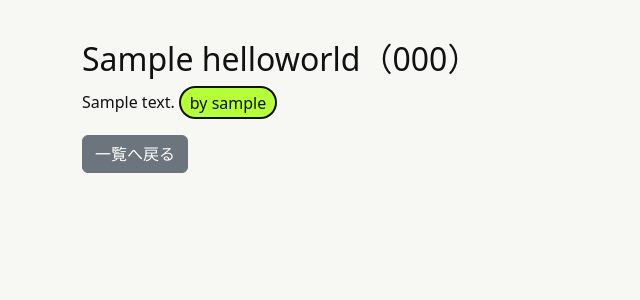
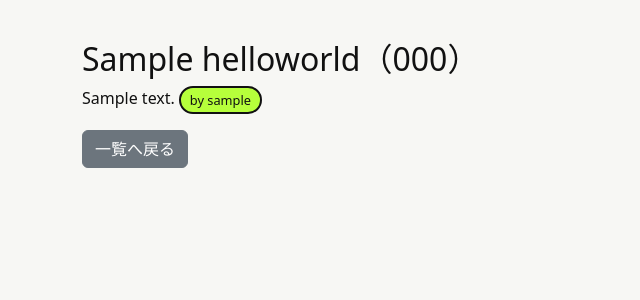
Before and after one commit to soso-0719/dopa-wiki, a Django app: page /helloworld/1/ in a window 1280 px wide. Shown: the part 72-372 px from the top of the page, without its empty margins (0-640 px from the left). Run offline with Django 5.2, Linux system fonts and the light colour scheme; tables that the repository leaves empty hold one stand-in row (values such as "Sample post"); some libraries are stand-ins or nearby versions.

Commit message:
機微な修正

```diff
--- a/helloworld/static/snippets/css/style.css
+++ b/helloworld/static/snippets/css/style.css
@@ -242,6 +242,7 @@ main {
 }
 
 .description label{
+    font-size: 0.8rem;
     color: #111111;
     background-color: #b6ff3b;
     border: 2px solid #111111;
```
